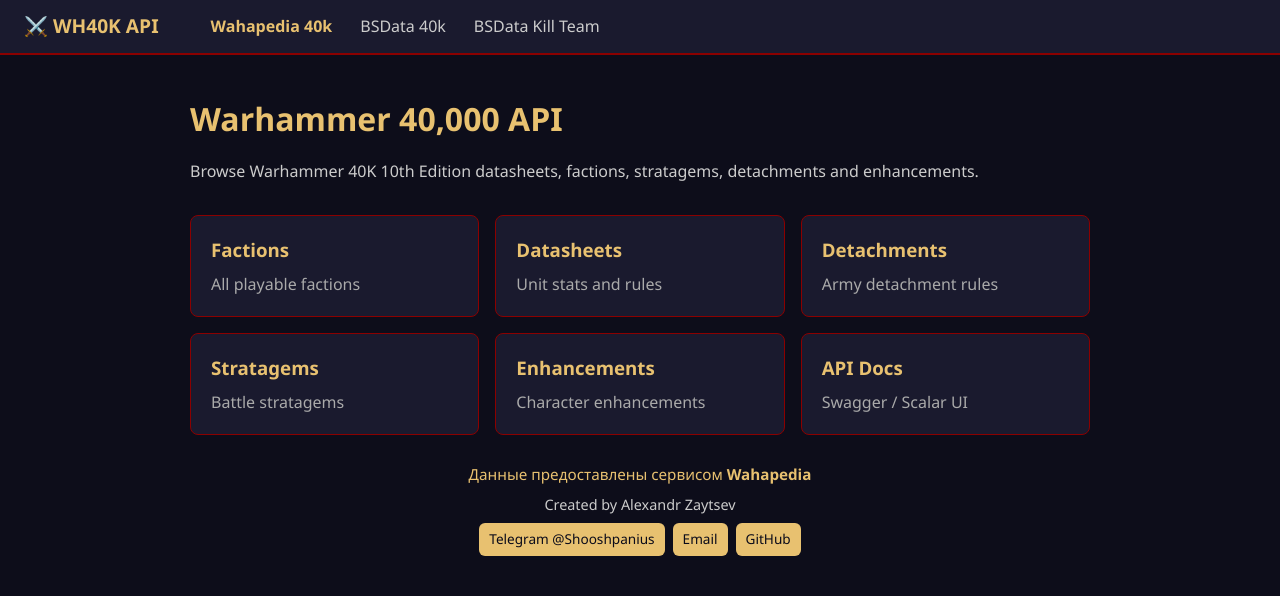
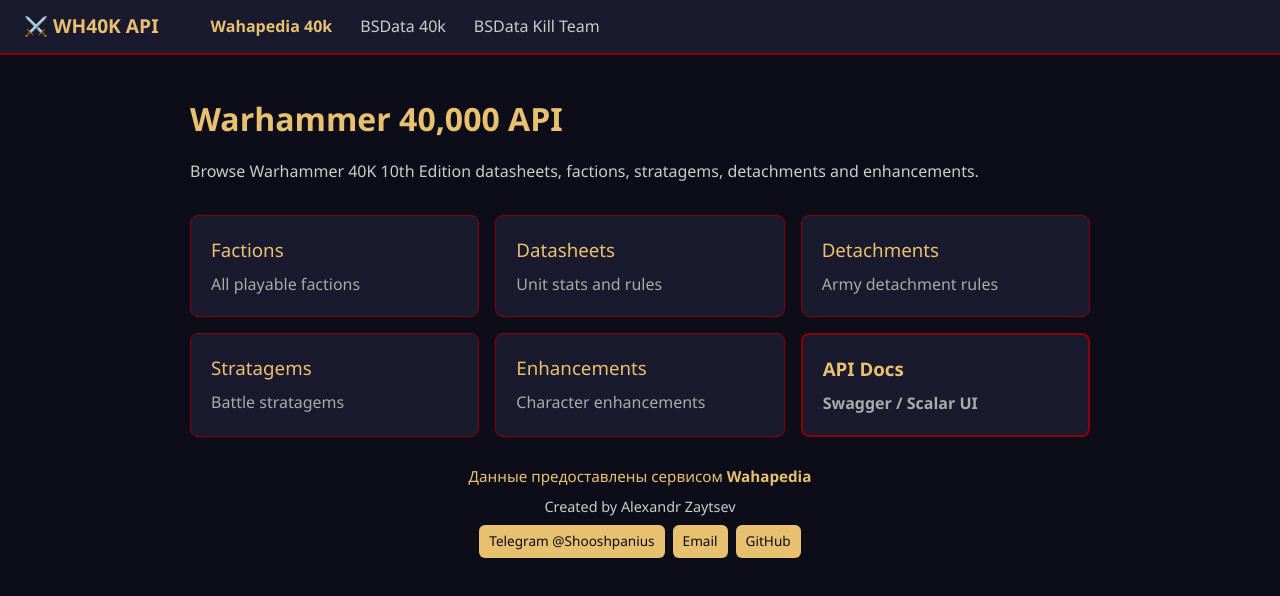
Before and after one commit to Shooshpanius/wh40kAPI, a React (Vite) app in the folder wh40kapi.client/: page /wahapedia in a window 1280 px wide. Shown: the top 596 px of the page. Built offline with nearby package versions, Linux system fonts and the light colour scheme.

Commit message:
• Для карточки API Docs текст сделан жирнее (заголовок font-weight 700, описание 600

```diff
--- a/wh40kapi.client/src/pages/Home.tsx
+++ b/wh40kapi.client/src/pages/Home.tsx
@@ -32,10 +32,12 @@
 }
 
 function Card({ title, desc, href, external }: { title: string; desc: string; href: string; external?: boolean }) {
+    const isApiDocs = title === 'API Docs';
+    const cardStyle = isApiDocs ? { ...styles.card, ...styles.apiCard } : styles.card;
     return (
-        <a href={href} target={external ? '_blank' : undefined} rel={external ? 'noopener noreferrer' : undefined} style={styles.card}>
-            <h3 style={{ margin: 0, color: '#e8c170' }}>{title}</h3>
-            <p style={{ margin: '8px 0 0', color: '#aaa' }}>{desc}</p>
+        <a href={href} target={external ? '_blank' : undefined} rel={external ? 'noopener noreferrer' : undefined} style={cardStyle}>
+            <h3 style={{ margin: 0, color: '#e8c170', fontWeight: isApiDocs ? 700 : 400 }}>{title}</h3>
+            <p style={{ margin: '8px 0 0', color: '#aaa', fontWeight: isApiDocs ? 600 : 400 }}>{desc}</p>
         </a>
     );
 }
@@ -54,6 +56,9 @@
         display: 'block',
         transition: 'border-color 0.2s',
     },
+    apiCard: {
+        border: '2px solid #8b0000',
+    },
     footer: { marginTop: 28, color: '#999', fontSize: '0.9rem', textAlign: 'center' },
     link: { color: '#e8c170', textDecoration: 'none' },
     button: {
```
